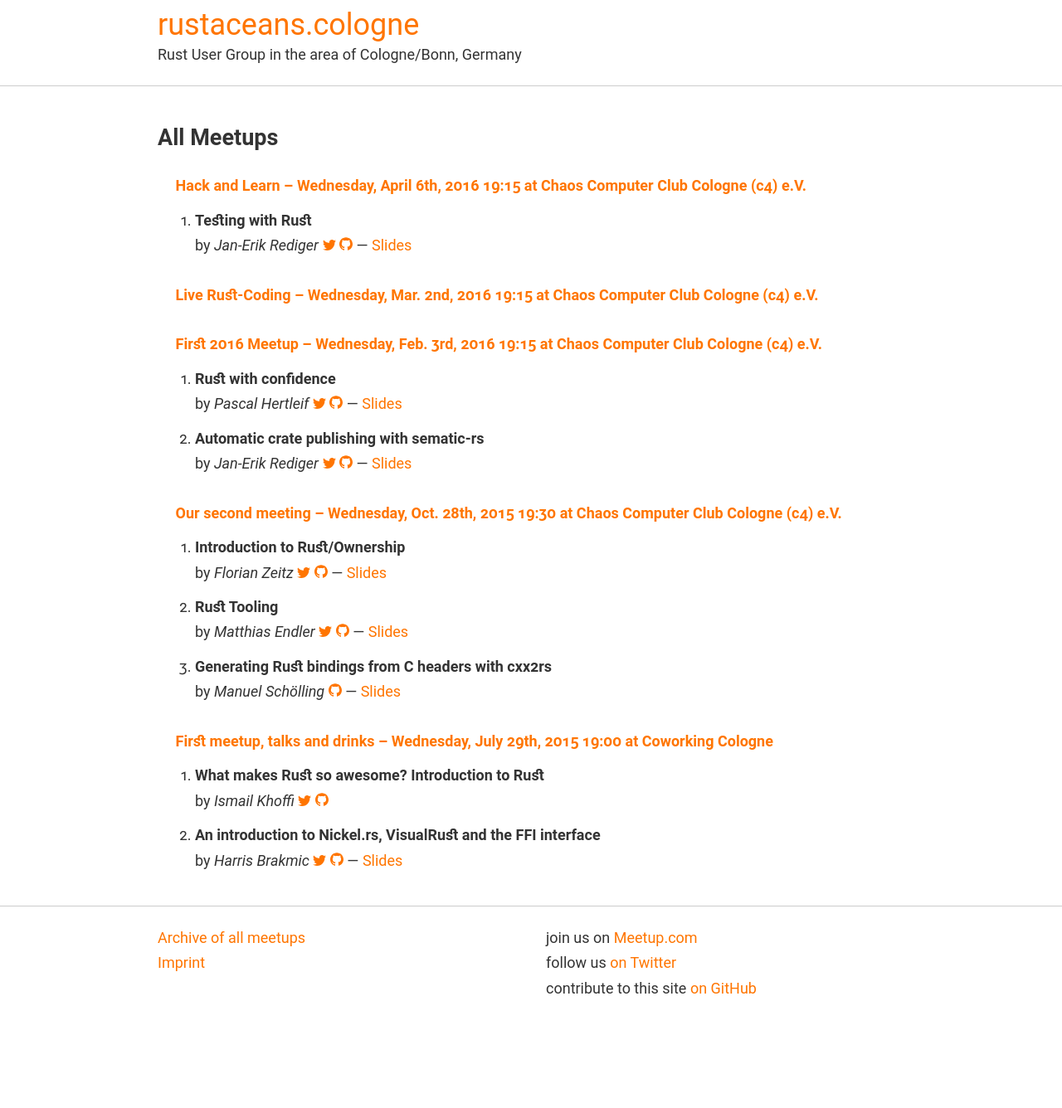
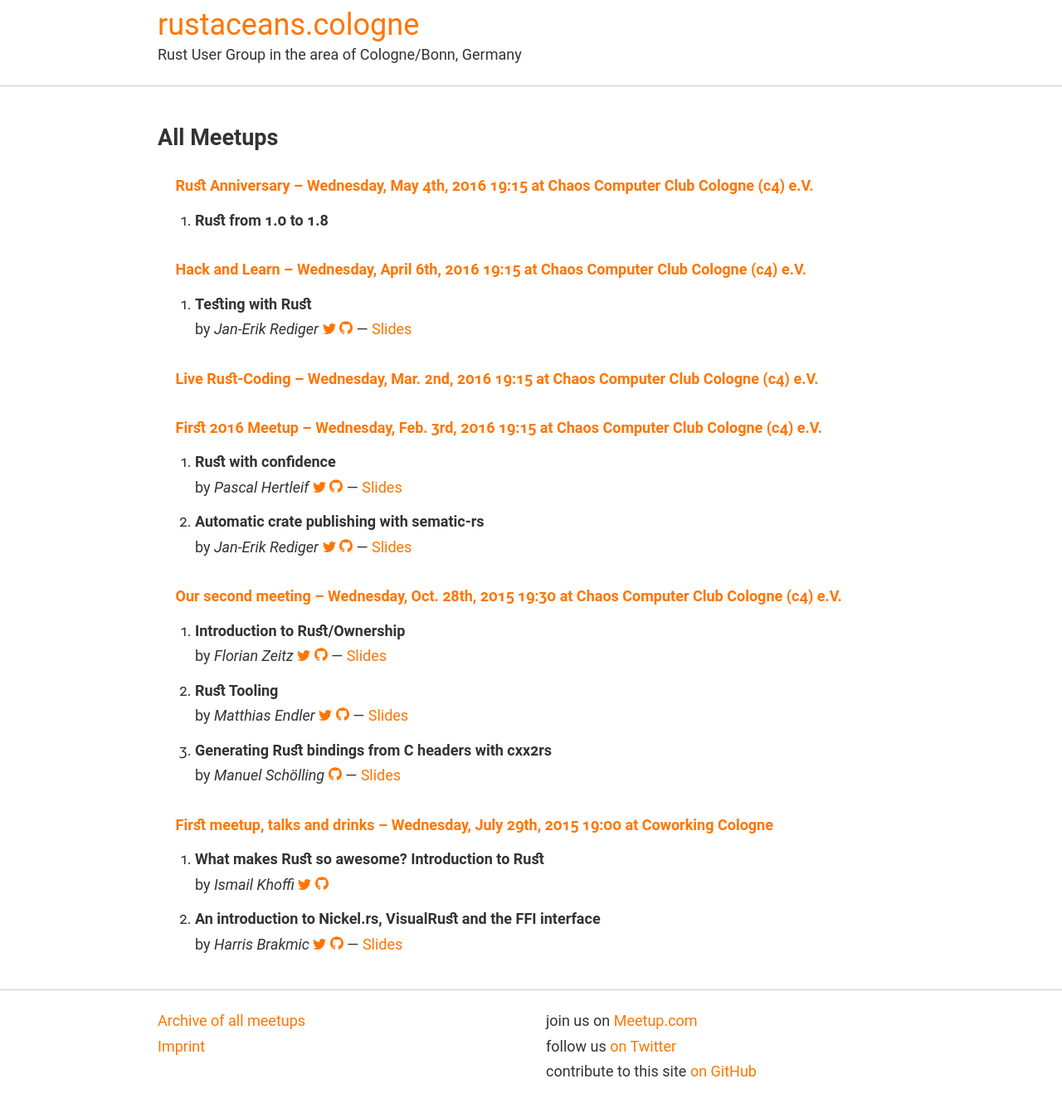
Before and after one commit to Rustaceans/rust-cologne, a Jekyll site: the page built from archive.html, in a window 1280 px wide. Shown: the whole page at 83% size. Built offline with Jekyll 4.4.1, drawn with Linux system fonts in a browser that asks for light colours; before the commit the page ends 1235 px from its top, so only the background shows below that; some of the changed lines change nothing that is shown.

Commit message:
Add Meetup #6

```diff
--- a/_includes/talk-list.html
+++ b/_includes/talk-list.html
@@ -3,6 +3,7 @@
     <article class="talk" id="talk-{{forloop.index}}" itemprop="workPerformed" itemscope itemtype="http://schema.org/AudioObject">
       <header class="talk-header">
         <h1 class="talk-title" itemprop="name">{{talk.title}}</h1>
+        {% if talk.speaker %}
         <p itemprop="author" itemscope itemtype="http://schema.org/Person">
           by <em class="talk-speaker" itemprop="name">{{talk.speaker.name}}</em>
           {% if talk.speaker.twitter %}<a class="talk-speaker-twitter" itemprop="sameAs" href="https://twitter.com/{{talk.speaker.twitter}}" title="@{{talk.speaker.twitter}} on Twitter">
@@ -15,6 +16,7 @@
             &mdash; <a itemprop="isBasedOnUrl" href="{{ talk.slides }}">Slides</a>
           {% endif %}
         </p>
+        {% endif %}
       </header>
       {% if include.show_abstract %}{% if talk.abstract %}
       <div class="talk-abstract">
--- /dev/null
+++ b/_posts/2016-05-04-rust-anniversary.md
@@ -0,0 +1,28 @@
+---
+title: "Rust Anniversary "
+date: 2016-05-04 19:15:00 MEZ
+categories: meetup cologne
+links:
+    "Meetup.com": "http://www.meetup.com/Rust-Cologne-Bonn/events/230641335/"
+    "Rust user forum": "https://users.rust-lang.org/t/cologne-germany-rust-anniversary-meetup-on-2016-05-04/5572"
+    "Rust Community Calendar": "https://calendar.google.com/calendar/render?eid=cWllajY1NzBqZTNiMm0yYWlkanAxa21qNmsgYXBkOXZtYmMyMmVnZW5tdHU1bDZjNWpiZmNAZw&ctz=America/Los_Angeles&sf=true&output=xml#eventpage_6"
+location:
+  name: "Chaos Computer Club Cologne (c4) e.V."
+  street: "Heliosstr. 6a"
+  city: Köln
+talks:
+- title: "Rust from 1.0 to 1.8"
+---
+This meetup will be (almost) one year after the release of Rust 1.0.
+
+We will begin the evening with a short recap of what has happened on the way from 1.0 to 1.8. Exciting stuff!
+
+After that, we will have a short session of "introduce yourself" (probably followed by "let's fetch some drinks").
+
+What follows then is entirely up to you: You can bring your current projects, questions, and ideas – or just be there and enjoy inspiring conversations with other Rustaceans!
+
+Oh, and: There might be a Rust birthday cake!
+
+PS: Don't forget to bring any equipment you need to be ready to write (and compile) some Rust!
+
+PPS: The meetup will likely be held in German, we will however reevaluate this at the meetup and may switch to English if needed.
```
